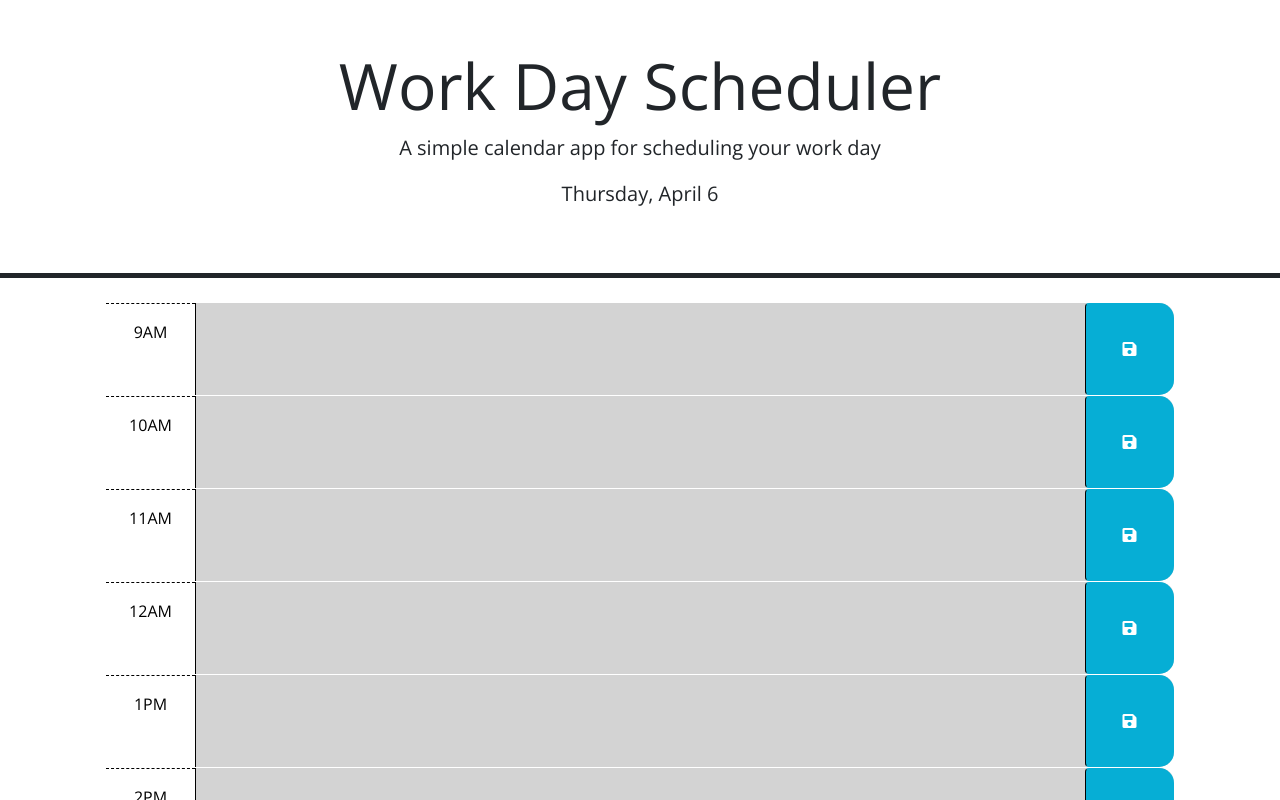
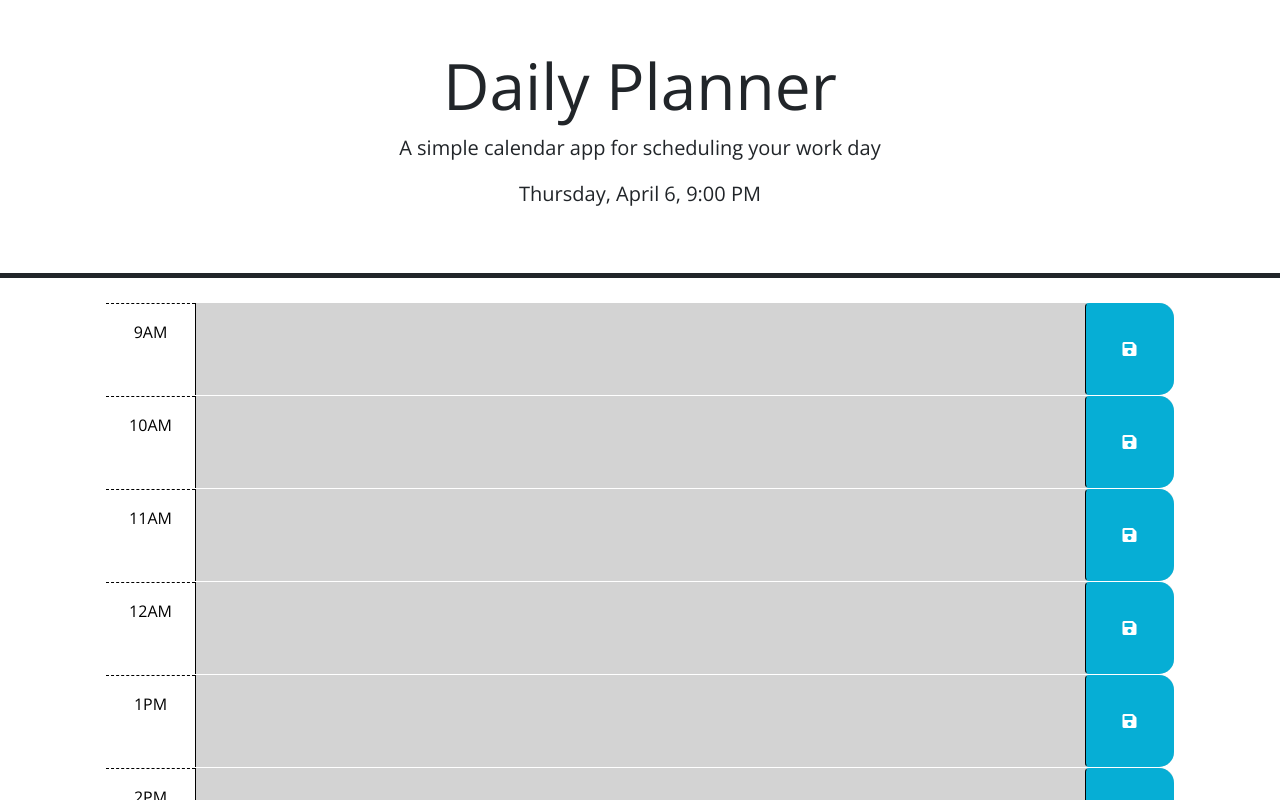
Before and after one commit to APereyro/Daily_Planner, a plain HTML site: page index.html in a window 1280 px wide. Shown: the top 800 px of the page. Drawn offline with nearby package versions, Linux system fonts and the light colour scheme.

Commit message:
added the time to appear on th application

```diff
--- a/index.html
+++ b/index.html
@@ -19,12 +19,13 @@
       rel="stylesheet"
     />
     <link rel="stylesheet" href="./assets/css/style.css" />
-    <title>Work Day Scheduler</title>
+    <title>Daily Planner
+    </title>
   </head>
 
   <body>
     <header class="p-5 mb-4 border-5 border-bottom border-dark text-center">
-      <h1 class="display-3">Work Day Scheduler</h1>
+      <h1 class="display-3">Daily Planner</h1>
       <p class="lead">A simple calendar app for scheduling your work day</p>
       <p id="currentDay" class="lead"></p>
     </header>
--- a/script.js
+++ b/script.js
@@ -21,8 +21,8 @@ $(function () {
     const userInput = localStorage.getItem(timeBlockId);
     $(this).find('.description').val(userInput);
   });
-  const currentDate = dayjs().format('dddd, MMMM D');
-  $('#currentDay').text(currentDate);
+  const currentDate = dayjs().format('dddd, MMMM D, h:mm A');
+$('#currentDay').text(currentDate);
 
   $('.description').on('blur', function() {
     const userInput = $(this).val().trim();
```
Also changed, not shown: 1 other file.
